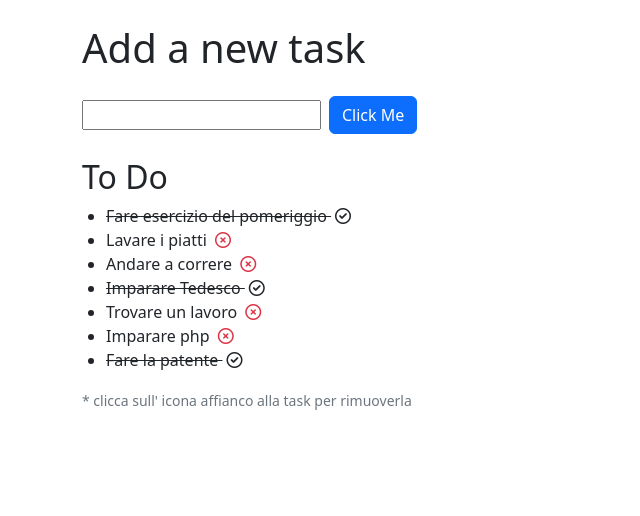
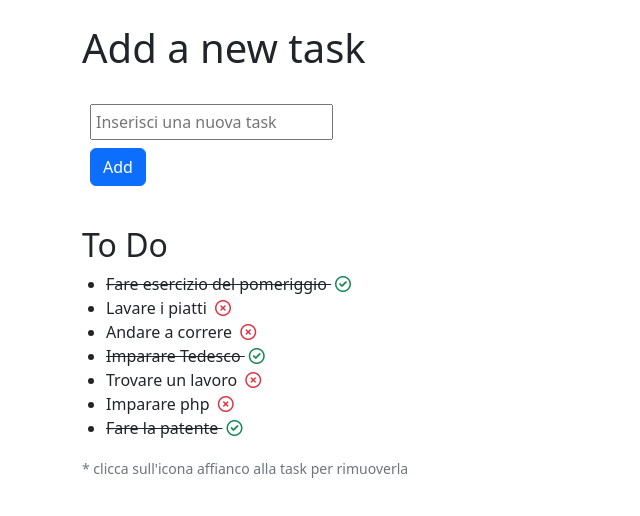
Before and after one commit to Mariosam2/vue-todolist, a plain HTML site: page index.html in a window 1280 px wide. Shown: the whole page, without its empty margins (0-640 px from the left). Drawn offline with nearby package versions, Linux system fonts and the light colour scheme.

Commit message:
Milestone 3

```diff
--- a/assets/css/style.css
+++ b/assets/css/style.css
@@ -1,3 +1,7 @@
 li i:hover {
     cursor: pointer;
 }
+
+li:hover {
+    cursor: default;
+}
--- a/assets/js/app.js
+++ b/assets/js/app.js
@@ -16,6 +16,8 @@ import { createApp } from 'https://unpkg.com/vue@3/dist/vue.esm-browser.js'
 createApp({
     data() {
         return {
+            taskText: '',
+            valid: true,
             tasks: [
                 {
                     text: 'Fare esercizio del pomeriggio',
@@ -51,6 +53,25 @@ createApp({
     methods: {
         removeTask(index){
             this.tasks.splice(index, 1);
+        },
+        addTask(text){
+            const newTask = {
+                text: text,
+                done: false,
+            }
+            console.log(newTask);
+            console.log(this.valid);
+            if(this.taskText.length !== 0){
+                console.log(this.valid);
+                this.valid = true;
+                this.tasks.unshift(newTask);
+                this.taskText = '';
+            } else {
+
+                this.valid = false;
+                console.log(this.valid);
+            }
+
         }
     }
 }).mount('#app')
--- a/index.html
+++ b/index.html
@@ -23,21 +23,25 @@
         <main id="site_main">
             <div class="container">
                 <h1 class="my-4">Add a new task</h1>
-                <div class="addTask d-flex align-items-center">
-                    <input type="text" name="" id="">
-                    <button class="btn btn-primary mx-2">Click Me</button>
+                <div class="row">
+                    <div class="col">
+                        <div class="addTask d-flex flex-column align-items-start p-2">
+                            <input class="p-1" type="text" v-model="taskText" placeholder="Inserisci una nuova task">
+                            <small v-show="!valid" class="text-danger py-1">Inserisci una task valida</small>
+                            <button class="btn btn-primary my-2" @click="addTask(taskText)">Add</button>
+                        </div>
+                    </div>
                 </div>
                 <div class="row py-4">
                     <div class="col">
                         <h2>To Do</h2>
                         <ul class="taskList ps-4">
                             <li v-for="(task, i) in tasks" :class="task.done ? 'text-decoration-line-through' : ''">{{task.text}}
-                            <i v-if="task.done" @click.stop="removeTask(i)" class="fa-regular fa-circle-check p-1 text-succes"></i>
+                            <i v-if="task.done" @click.stop="removeTask(i)" class="fa-regular fa-circle-check p-1 text-success"></i>
                             <i class="fa-regular fa-circle-xmark p-1 text-danger" @click.stop="removeTask(i)" v-else></i>
                             </li>
-
                         </ul>
-                        <small class="text-secondary">* clicca sull' icona affianco alla task per rimuoverla</small>
+                        <small class="text-secondary">* clicca sull'icona affianco alla task per rimuoverla</small>
 
                     </div>
                     <!-- /.col -->
```
